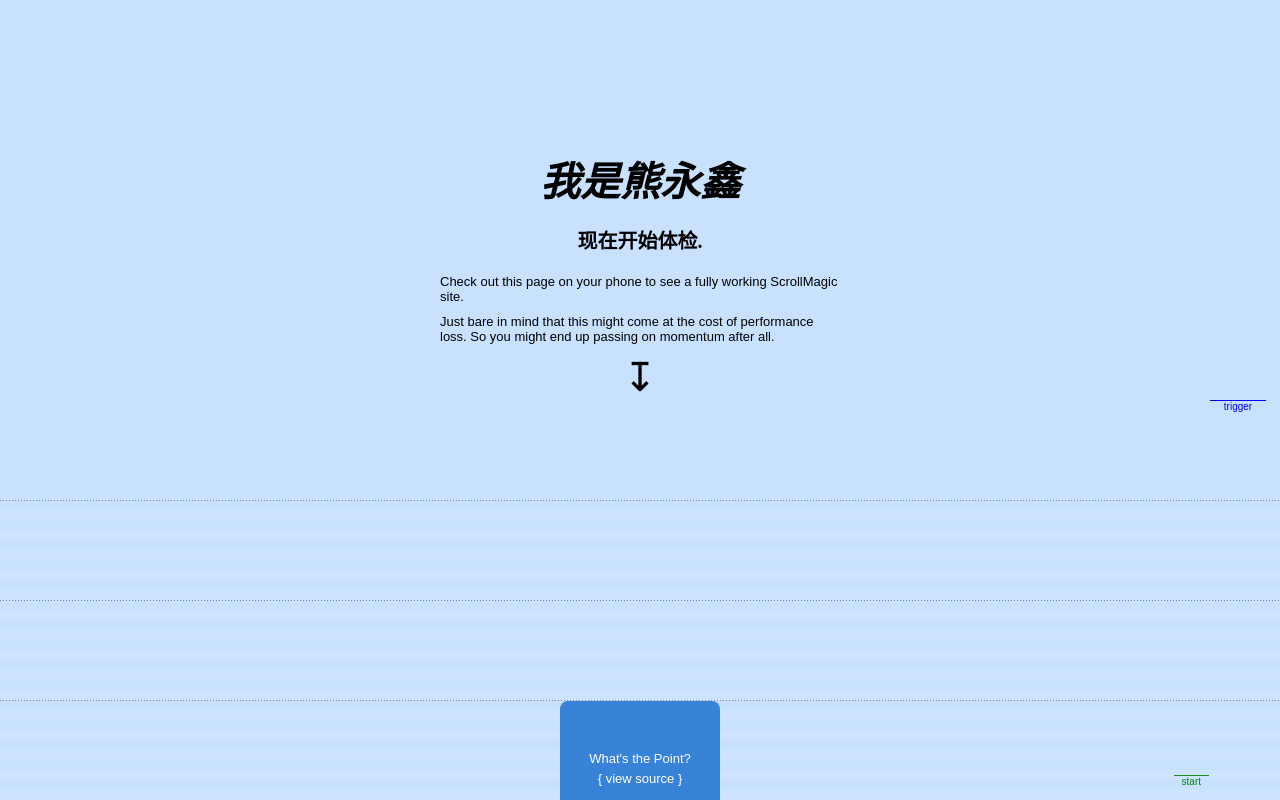
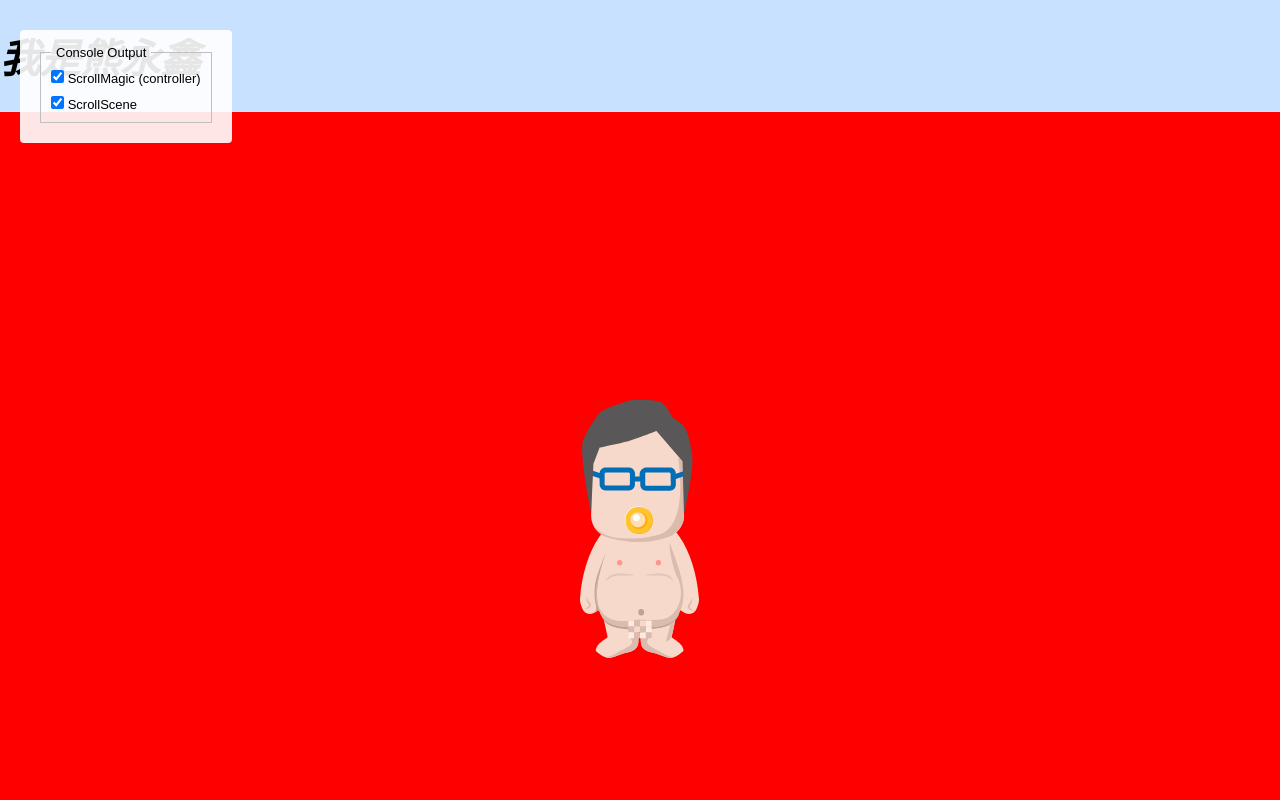
Before and after one commit to gold3bear/getWorks, a website: page app/index.html in a window 1280 px wide. Drawn offline with Linux system fonts and the light colour scheme; files whose address does not match are found by name; a web font is replaced by a local one.

Commit message:
add svg image

```diff
--- a/app/index.html
+++ b/app/index.html
@@ -21,60 +21,106 @@
     <script type="text/javascript" src="../bower_components/modernizr/modernizr.js"></script>
     <script type="text/javascript" src="../bower_components/ScrollMagic/js/jquery.scrollmagic.js"></script>
     <script type="text/javascript" src="../bower_components/ScrollMagic/js/jquery.scrollmagic.debug.js"></script>
+    <style>
+
+
+
+        .page {height:700px;
+            position: relative;}
+        /*第一场景,脱衣服*/
+        #page1 {
+            background: #FF0000;
+        }
+        .item {
+            height: 258px;
+            width: 100%;
+            min-width: 200px;
+            margin:0 auto;
+            position: relative;
+        }
+        .body {
+            background: transparent url(images/Qnude.svg) no-repeat center;
+            z-index: 1;
+        }
+        .cloth {
+            background:transparent url(images/qcloth.svg)no-repeat center;
+            z-index:3;
+        }
+        .short {
+            background:transparent url(images/qshort.svg)no-repeat center;
+            z-index: 2;
+        }
+
+    </style>
+
 </head>
 <body>
 <div id="content-wrapper">
-    <div id="example-wrapper" class="scrollContainer">
+    <div id="wrapper" class="scrollContainer">
         <div class="scrollContent" style="position: relative;">
-            <section id="titlechart">
+            <section id="title">
                 <div id="description">
                     <h1>我是熊永鑫</h1>
-                    <h2>现在开始体检.</h2>
-                    <p>Check out this page on your phone to see a fully working ScrollMagic site.</p>
-                    <p>Just bare in mind that this might come at the cost of performance loss. So you might end up passing on momentum after all.</p>
-                </div>
-                <div id="screenToNarrow">
-                    <h1>横屏观看体验好</h1>
+                    <form class="loglevel move">
+                        <fieldset>
+                            <legend>Console Output</legend>
+                            <div>
+                                <input type="checkbox" id="logcontroller" value="1" checked="">
+                                <label for="logcontroller">ScrollMagic (controller)</label>
+                            </div>
+                            <div>
+                                <input type="checkbox" id="logscene" value="1" checked="">
+                                <label for="logscene">ScrollScene</label>
+                            </div>
+                        </fieldset>
+                    </form>
                 </div>
             </section>
-
-            <section >
-
+            <section id="page1" class="page" >
+                <div id="trigger1"></div>
+                <!--文字描述 X光透视-->
+                <div class="body item"></div>
+                <div class="cloth item"></div>
+                <div class="short item"></div>
+            </section>
+            <section id="page2" class="page" style="background-color:yellow;background-attachment: fixed;">
+            </section>
+            <section id="page3" class="page" style="background-color:blue;background-attachment: fixed;">
+            </section>
+            <section id="page4" class="page" style="background-color:green;background-attachment: fixed;">
             </section>
 
-            <section class="demo">
-                <div class="spacer s2"></div>
-                <div class="spacer s0" id="trigger"></div>
-                <div id="mobileadvanced" class="box1 blue disablePointerEvents">
-                    <p>What's the Point?</p>
-                    <a href="#" class="viewsource">view source</a>
-                </div>
-                <div class="spacer s7"></div>
-
-            </section>
         </div>
     </div>
 </div>
-    <script type="text/javascript" src="scripts/iscroll-probe.js"></script>
+<script type="text/javascript" src="scripts/iscroll-probe.js"></script>
 <script>
     $(document).ready(function($) {
 
-        // init controller
-        var controller = new ScrollMagic({container: "#example-wrapper"});
 
-        // init tween
-        var tween = TweenMax.to("#mobileadvanced", 1, {backgroundColor: "black", scale: 0.4, borderRadius: 75});
+        //init Controller
+        var controller = new ScrollMagic();
 
-        // init scene
-        var scene = new ScrollScene({triggerElement: "#trigger", duration: 500, offset: 75})
-                .setTween(tween)
-                .setPin("#mobileadvanced")
-                .addTo(controller);
+        //building scence
+        var scene = new ScrollScene({triggerElement: "#trigger1", duration: 300})
+                    .setPin(".body")
+                    .addTo(controller)
+
+
+        //debug
+        // checkbox actions
+        $("form.loglevel input[type=checkbox]").on("change", function (e) {
+            var
+                    target = $(this).attr("id") == "logcontroller" ? controller : scene,
+                    level = $(this).prop("checked") ? 3 : 0;
+
+            target.loglevel(level);
+        });
 
         // make sure we only do this on mobile:
         if (Modernizr.touch) {
             // configure iScroll
-            var myScroll = new IScroll('#example-wrapper',
+            var myScroll = new IScroll('#wrapper',
                     {
                         // don't scroll horizontal
                         scrollX: false,
@@ -112,6 +158,8 @@
             scene.addIndicators();
         }
 
+
+
     });
 </script>
 </body>
```
Also changed, not shown: app/images/Qcloth.svg (added), app/images/Qnude.svg (added), app/images/qshort.svg (added), 2 other files.
